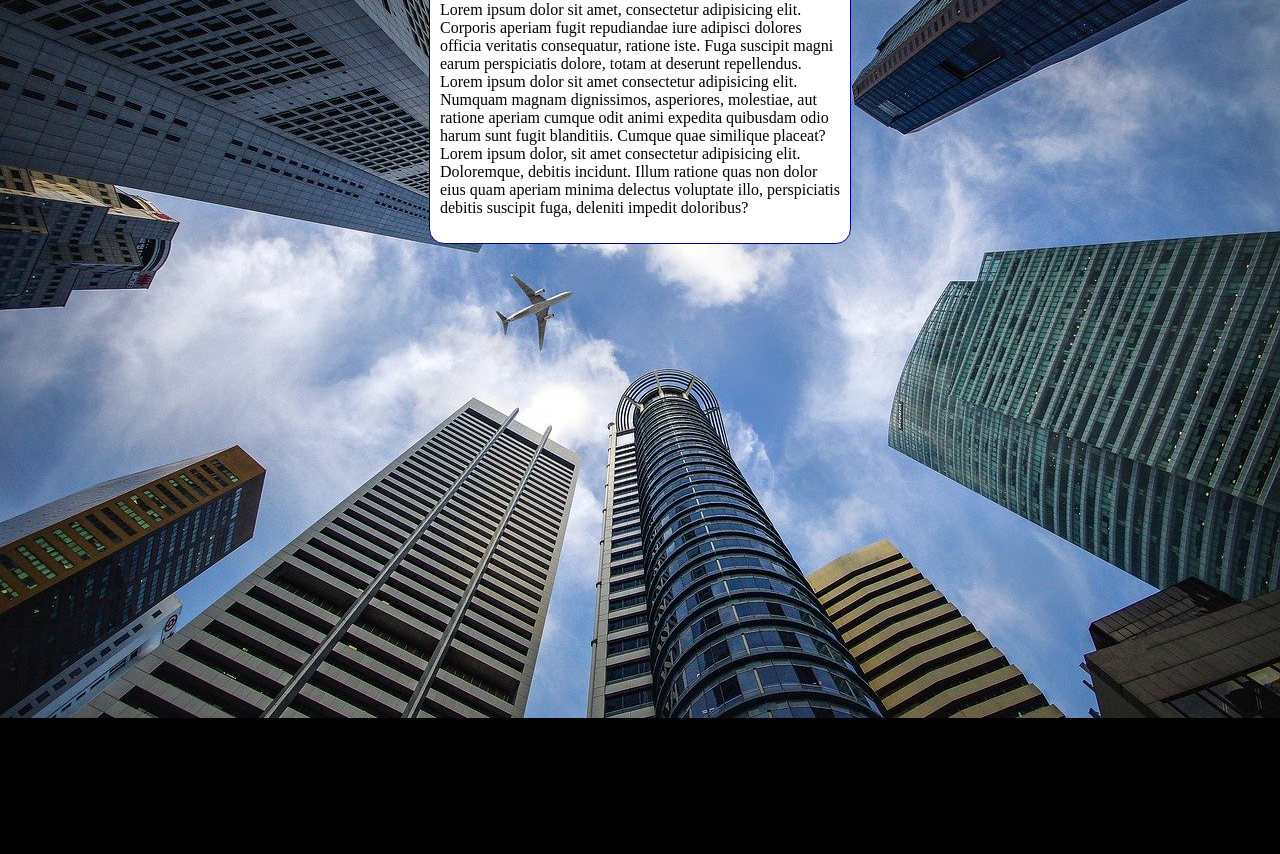
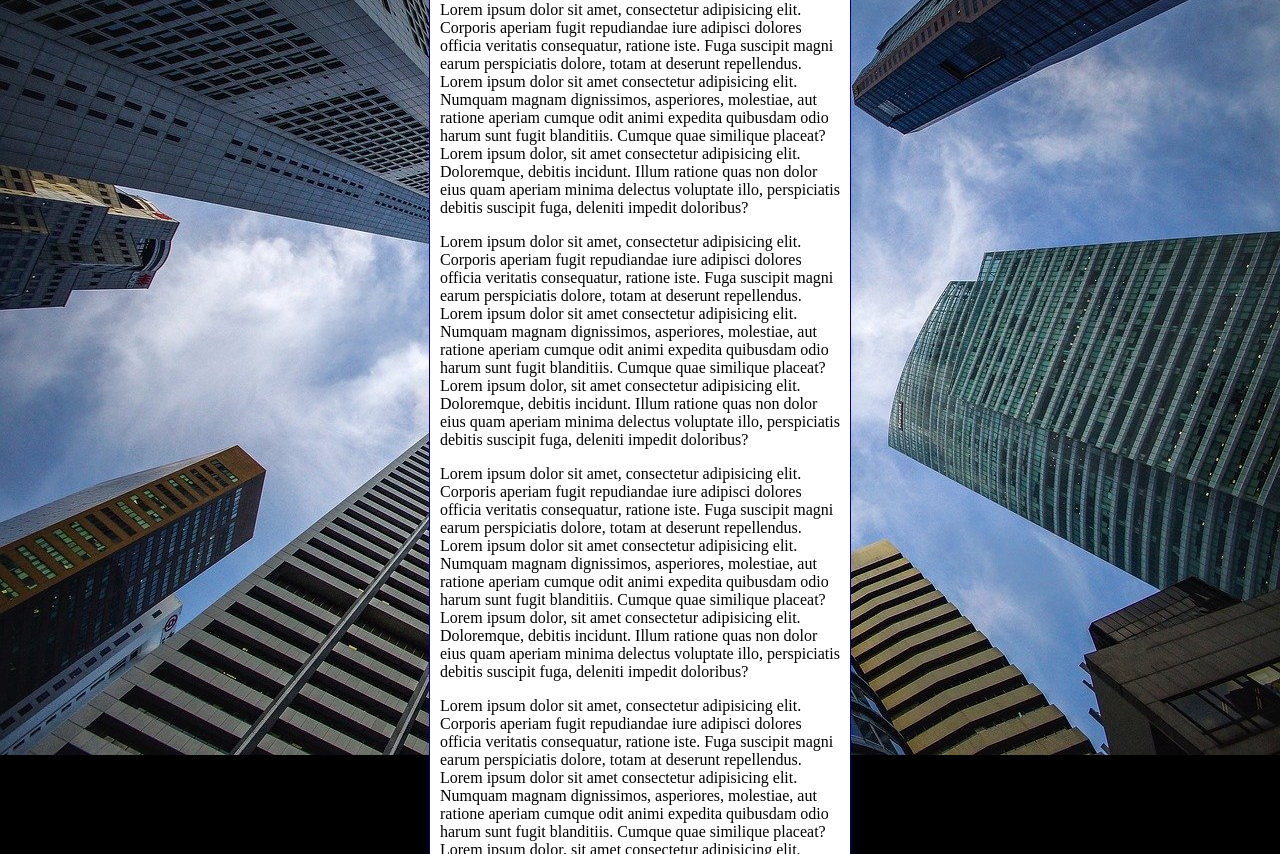
Before and after one commit to Tp810/HTML_CSS, a plain HTML site: page Exercicios/ex022/fundo006.html in a window 1280 px wide. Shown: the part 98-952 px from the top of the page. Before the commit the page ends 816 px from the top, so only its background shows below. Drawn offline with Linux system fonts and the light colour scheme.

Commit message:
Update fundo006.html

```diff
--- a/Exercicios/ex022/fundo006.html
+++ b/Exercicios/ex022/fundo006.html
@@ -24,9 +24,13 @@
         }
     </style>
 </head>
-<body>
+<body> <!--A imagem para quando tem muita informação-->
     <main>
         <h1>Teste de imagem de fundo</h1>
+        <p>Lorem ipsum dolor sit amet, consectetur adipisicing elit. Corporis aperiam fugit repudiandae iure adipisci dolores officia veritatis consequatur, ratione iste. Fuga suscipit magni earum perspiciatis dolore, totam at deserunt repellendus. Lorem ipsum dolor sit amet consectetur adipisicing elit. Numquam magnam dignissimos, asperiores, molestiae, aut ratione aperiam cumque odit animi expedita quibusdam odio harum sunt fugit blanditiis. Cumque quae similique placeat? Lorem ipsum dolor, sit amet consectetur adipisicing elit. Doloremque, debitis incidunt. Illum ratione quas non dolor eius quam aperiam minima delectus voluptate illo, perspiciatis debitis suscipit fuga, deleniti impedit doloribus?</p>
+        <p>Lorem ipsum dolor sit amet, consectetur adipisicing elit. Corporis aperiam fugit repudiandae iure adipisci dolores officia veritatis consequatur, ratione iste. Fuga suscipit magni earum perspiciatis dolore, totam at deserunt repellendus. Lorem ipsum dolor sit amet consectetur adipisicing elit. Numquam magnam dignissimos, asperiores, molestiae, aut ratione aperiam cumque odit animi expedita quibusdam odio harum sunt fugit blanditiis. Cumque quae similique placeat? Lorem ipsum dolor, sit amet consectetur adipisicing elit. Doloremque, debitis incidunt. Illum ratione quas non dolor eius quam aperiam minima delectus voluptate illo, perspiciatis debitis suscipit fuga, deleniti impedit doloribus?</p>
+        <p>Lorem ipsum dolor sit amet, consectetur adipisicing elit. Corporis aperiam fugit repudiandae iure adipisci dolores officia veritatis consequatur, ratione iste. Fuga suscipit magni earum perspiciatis dolore, totam at deserunt repellendus. Lorem ipsum dolor sit amet consectetur adipisicing elit. Numquam magnam dignissimos, asperiores, molestiae, aut ratione aperiam cumque odit animi expedita quibusdam odio harum sunt fugit blanditiis. Cumque quae similique placeat? Lorem ipsum dolor, sit amet consectetur adipisicing elit. Doloremque, debitis incidunt. Illum ratione quas non dolor eius quam aperiam minima delectus voluptate illo, perspiciatis debitis suscipit fuga, deleniti impedit doloribus?</p>
+        <p>Lorem ipsum dolor sit amet, consectetur adipisicing elit. Corporis aperiam fugit repudiandae iure adipisci dolores officia veritatis consequatur, ratione iste. Fuga suscipit magni earum perspiciatis dolore, totam at deserunt repellendus. Lorem ipsum dolor sit amet consectetur adipisicing elit. Numquam magnam dignissimos, asperiores, molestiae, aut ratione aperiam cumque odit animi expedita quibusdam odio harum sunt fugit blanditiis. Cumque quae similique placeat? Lorem ipsum dolor, sit amet consectetur adipisicing elit. Doloremque, debitis incidunt. Illum ratione quas non dolor eius quam aperiam minima delectus voluptate illo, perspiciatis debitis suscipit fuga, deleniti impedit doloribus?</p>
         <p>Lorem ipsum dolor sit amet, consectetur adipisicing elit. Corporis aperiam fugit repudiandae iure adipisci dolores officia veritatis consequatur, ratione iste. Fuga suscipit magni earum perspiciatis dolore, totam at deserunt repellendus. Lorem ipsum dolor sit amet consectetur adipisicing elit. Numquam magnam dignissimos, asperiores, molestiae, aut ratione aperiam cumque odit animi expedita quibusdam odio harum sunt fugit blanditiis. Cumque quae similique placeat? Lorem ipsum dolor, sit amet consectetur adipisicing elit. Doloremque, debitis incidunt. Illum ratione quas non dolor eius quam aperiam minima delectus voluptate illo, perspiciatis debitis suscipit fuga, deleniti impedit doloribus?</p>
     </main>
 </body>
```
